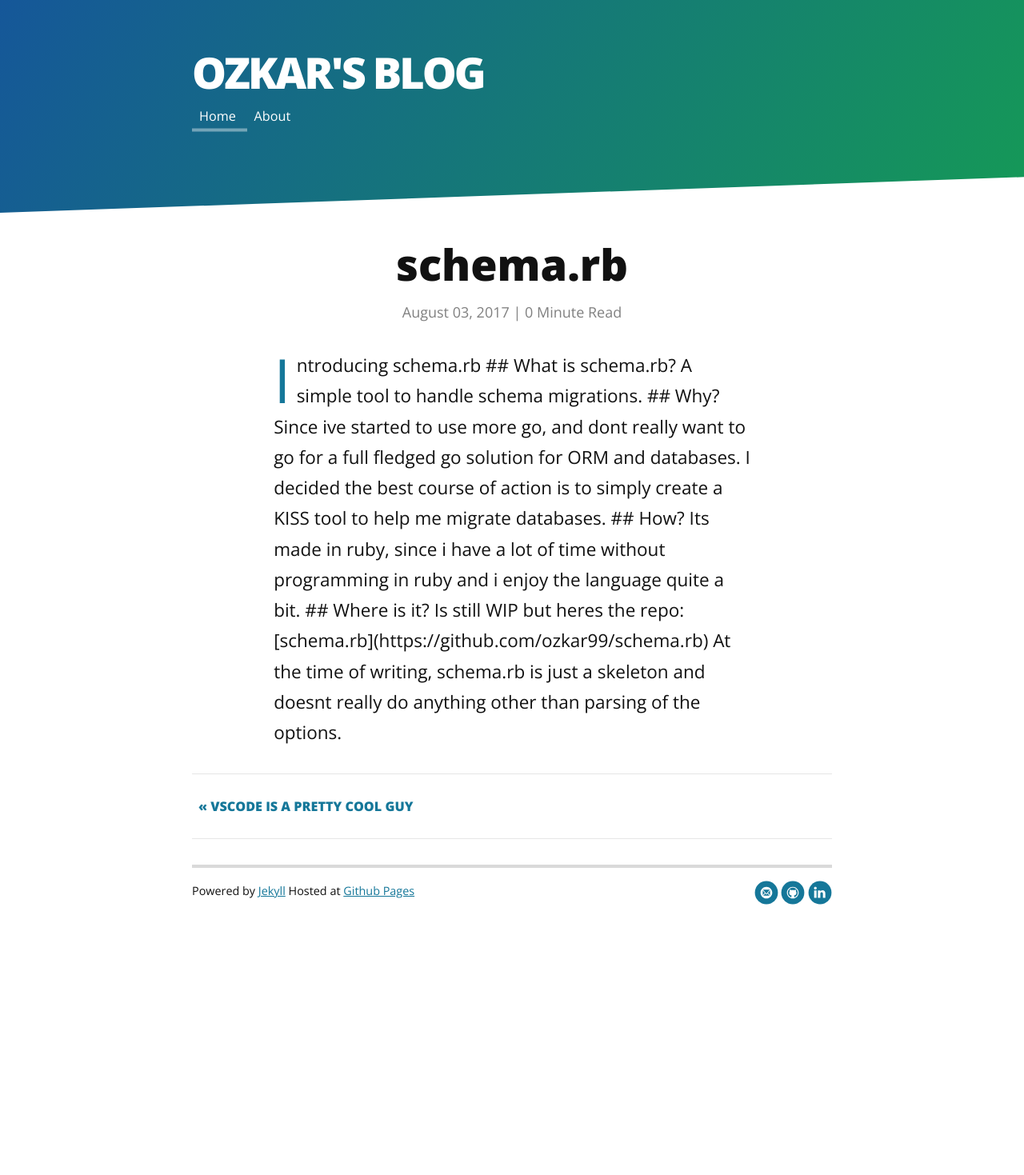
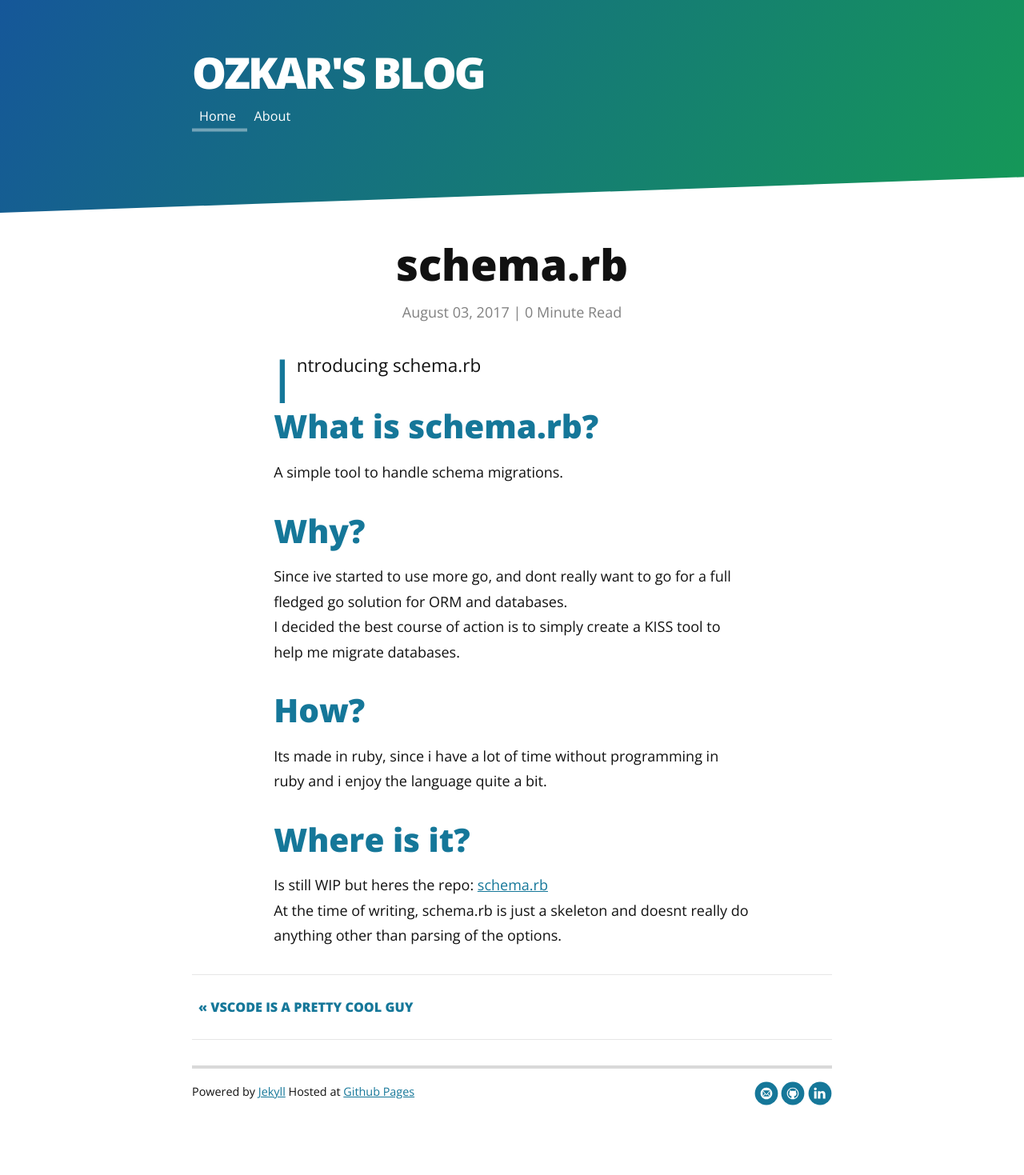
Before and after one commit to ozkar99/ozkar99.github.io, a Jekyll site: the page built from _posts/2017-08-03-schema-rb.markdown, in a window 1280 px wide. Shown: the whole page at 80% size. Built offline with Jekyll 4.4.1, drawn with Linux system fonts in a browser that asks for light colours; nearby versions of some CDN libraries; comment, search, counter and statistics services are not loaded; before the commit the page ends 1219 px from its top, so only the background shows below that.

Commit message:
fixes schema.rb entry (now for real x2)

```diff
--- a/_posts/2017-08-03-schema-rb.markdown
+++ b/_posts/2017-08-03-schema-rb.markdown
@@ -5,7 +5,7 @@ date:   2017-08-03
 comments: true
 ---
 
-<p class="intro"><span class="dropcap">I</span>ntroducing schema.rb
+<p class="intro"><span class="dropcap">I</span>ntroducing schema.rb</p>
 
 ## What is schema.rb?
 A simple tool to handle schema migrations.
```
